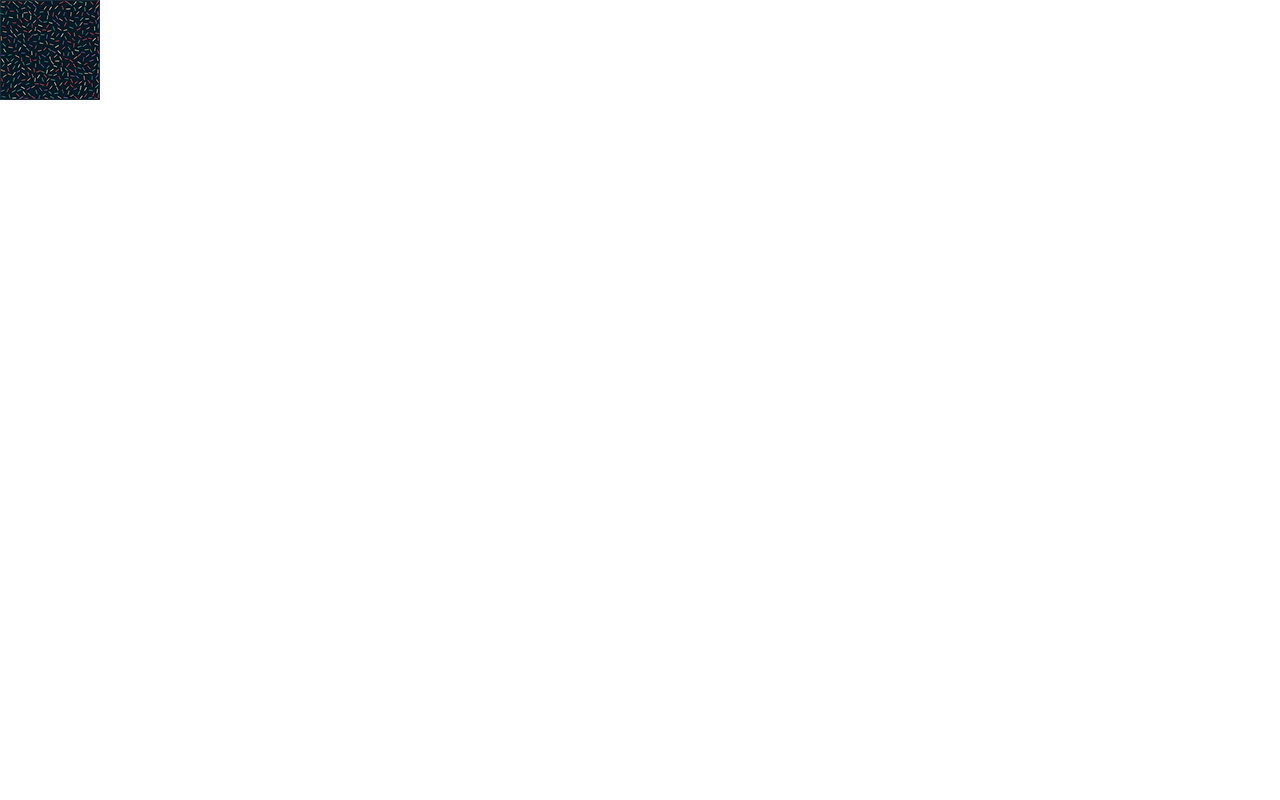
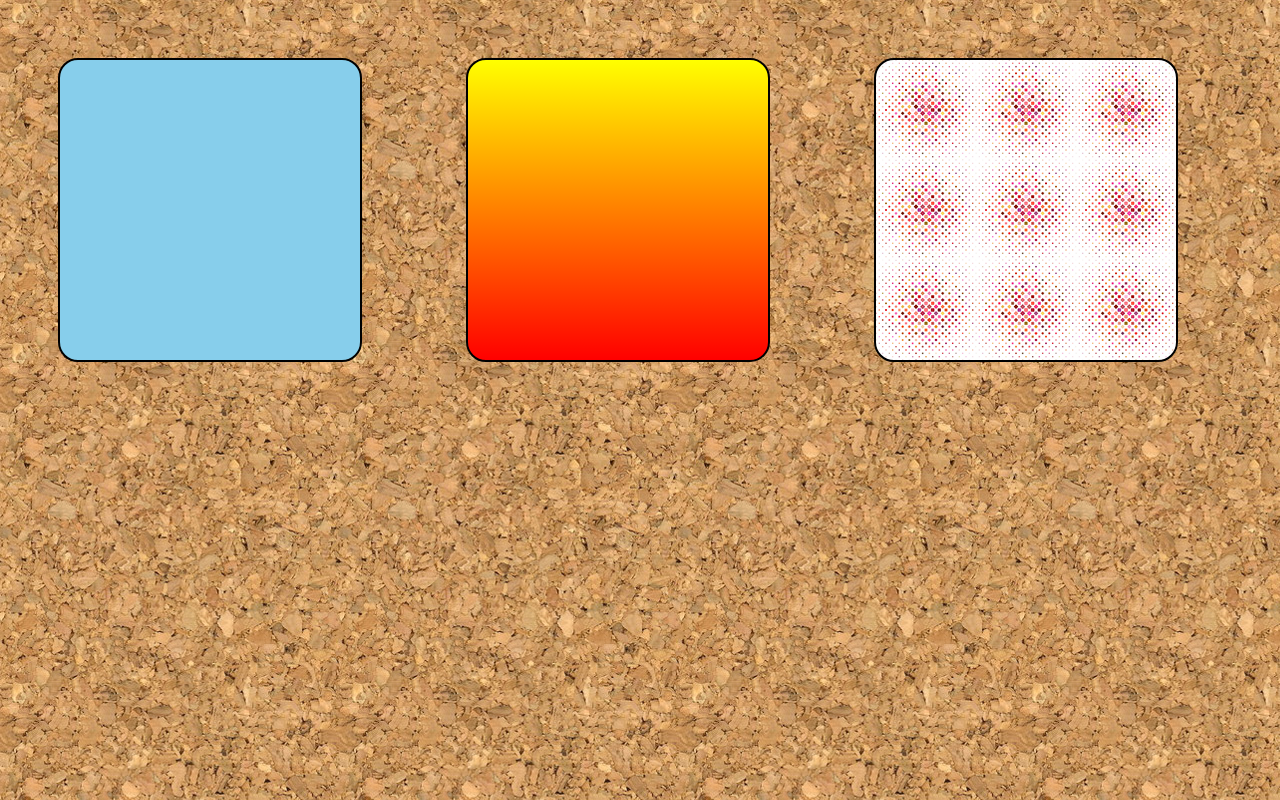
Before and after one commit to simoneferronato/html-css, a plain HTML site: page exercicios/ex022/fundo2.html in a window 1280 px wide. Drawn offline with Linux system fonts and the light colour scheme.

Commit message:
update de imagens

```diff
--- a/exercicios/ex022/fundo2.html
+++ b/exercicios/ex022/fundo2.html
@@ -8,12 +8,39 @@
 </head>
 <style>
     body {
-        background-image: url(imagens/pattern001.png);
-        background-size:  px;
-        background-repeat: no-repeat;
+        background-image: url(imagens/wallpaper001.jpg);
 }
+
+div.quadrado {
+        display: inline-block;
+        margin: 50px;
+        width: 300px;
+        height: 300px;
+        background-color: lightgray;
+        border: 2px solid black;
+        border-radius: 20px;
+    }
+
+    div#q1 {
+        background-color: skyblue;
+    }
+
+    div#q2 {
+        background-image: linear-gradient(to bottom, yellow, red)
+    }
+
+    div#q3 {
+        background-image: url(imagens/pattern002.png);
+    }
 </style>
+
 <body>
+    <div class="quadrado" id="q1"></div>
+    <div class="quadrado" id="q2"></div>
+    <div class="quadrado" id="q3"></div>
+
+<body>
+
 
 </body>
 </html>
```
Also changed, not shown: exercicios/ex022/fundo.html (+1 -1 lines), exercicios/ex022/fundo1.html (+1 -1 lines).
